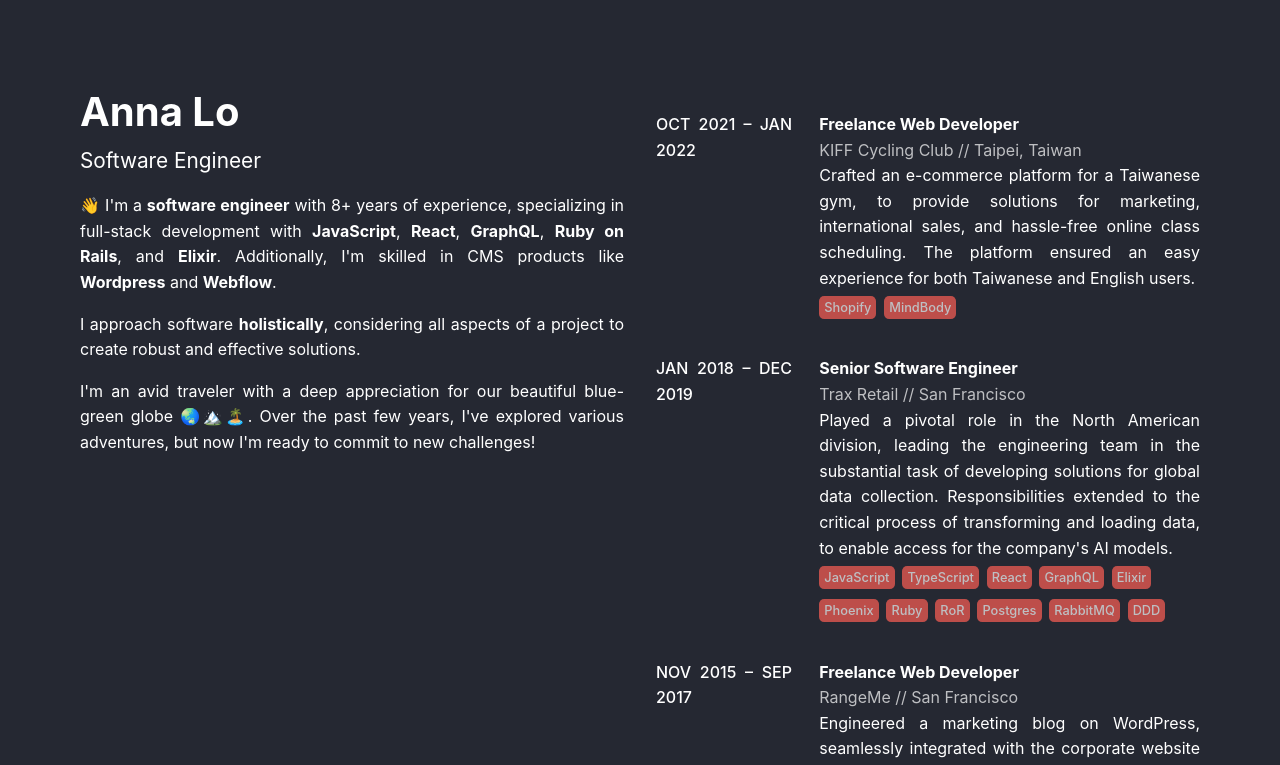
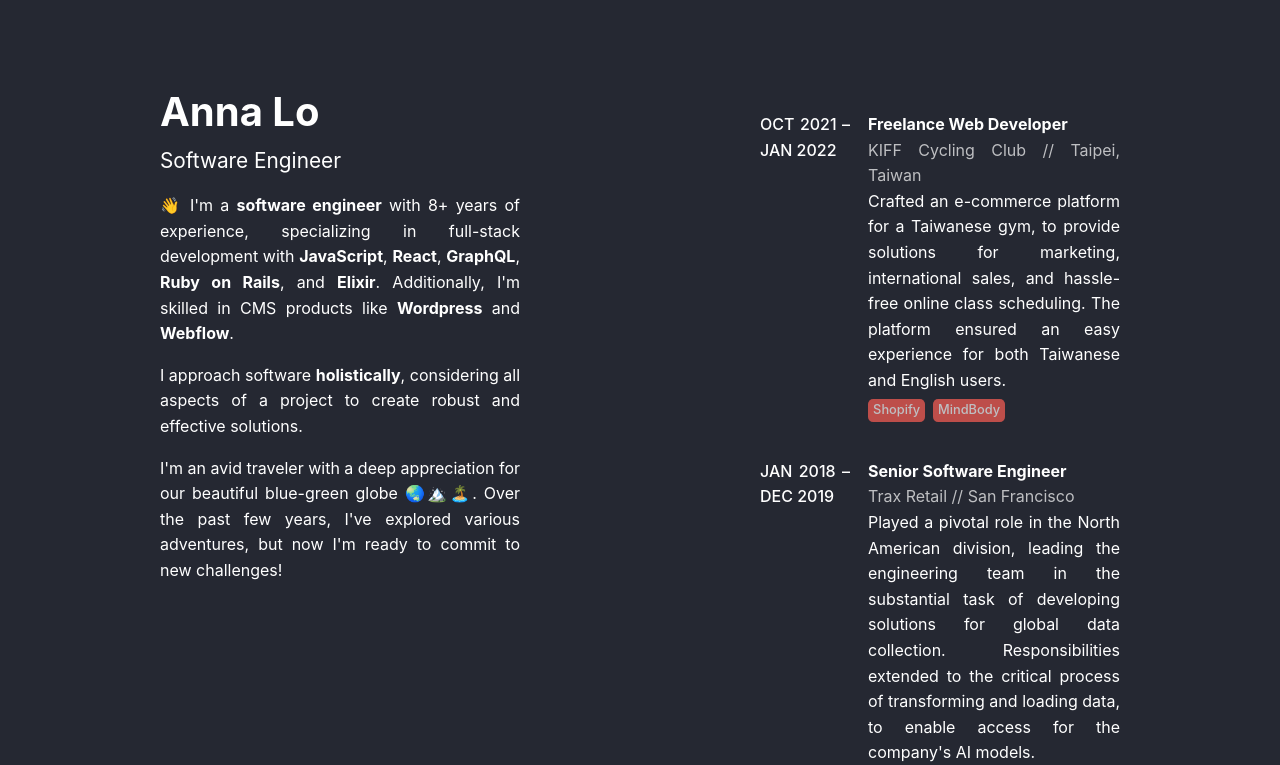
Before and after one commit to annalo/annalo.dev, a React (Create React App) app: page / in a window 1280 px wide. Shown: the top 765 px of the page. Built offline with nearby package versions, Linux system fonts and the light colour scheme.

Commit message:
fix padding

```diff
--- a/src/Portfolio/Portfolio.css
+++ b/src/Portfolio/Portfolio.css
@@ -2,18 +2,19 @@
   align-items: flex-start;
   display: flex;
   flex-direction: row;
-  gap: 2em;
+  gap: 5rem;
   justify-content: space-around;
   padding: 0 5rem;
 }
 .Portfolio > * {
   flex: 1 1 0;
-  padding-top: 5rem;
+}
+.Portfolio-container {
+  padding: 5rem;
 }
 
 @media (min-width: 769px) {
   .Portfolio h4 { display: none; }
-  .Portfolio-container > * { margin-bottom: 6em; }
 }
 
 @media (max-width: 768px) {
--- a/src/Sidebar/Sidebar.css
+++ b/src/Sidebar/Sidebar.css
@@ -1,6 +1,5 @@
 .Sidebar {
-  height: 100%;
-
+  padding: 5rem;
 }
 @media (min-width: 769px) {
   .Sidebar {
```
